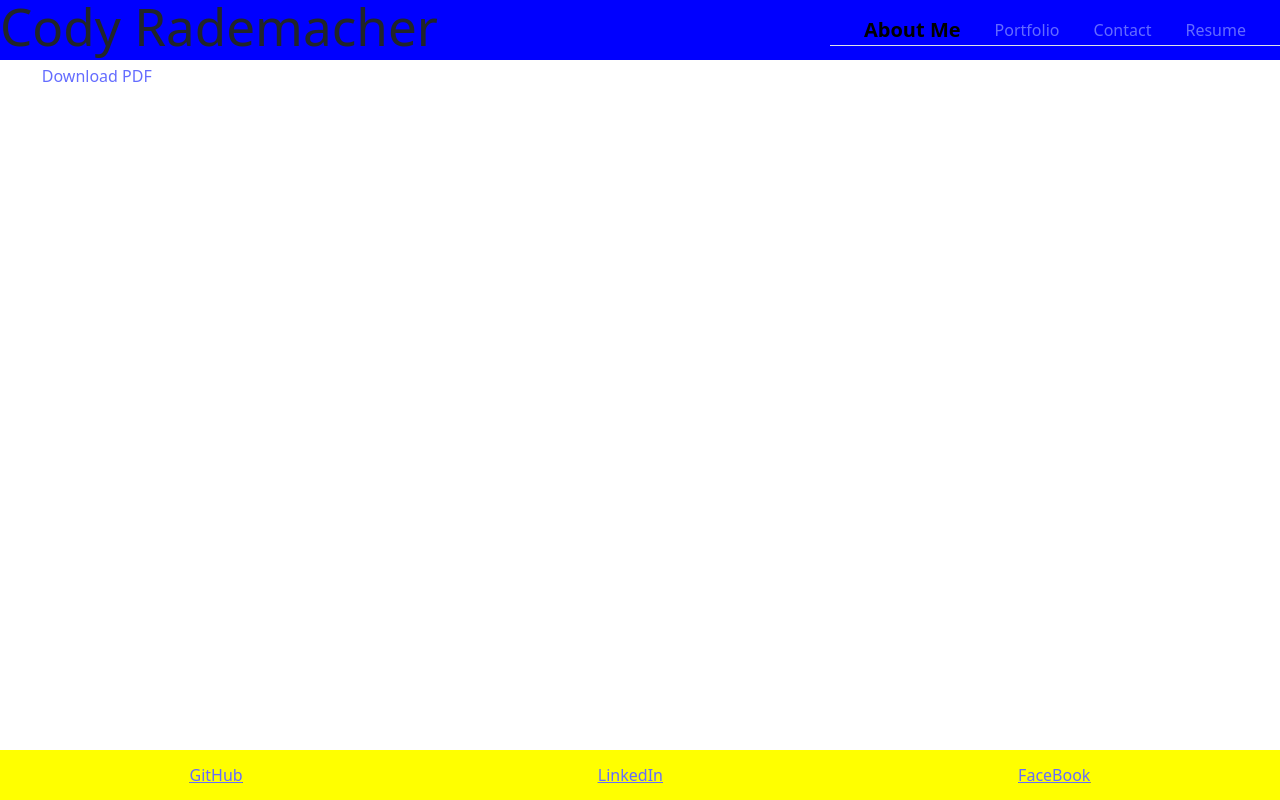
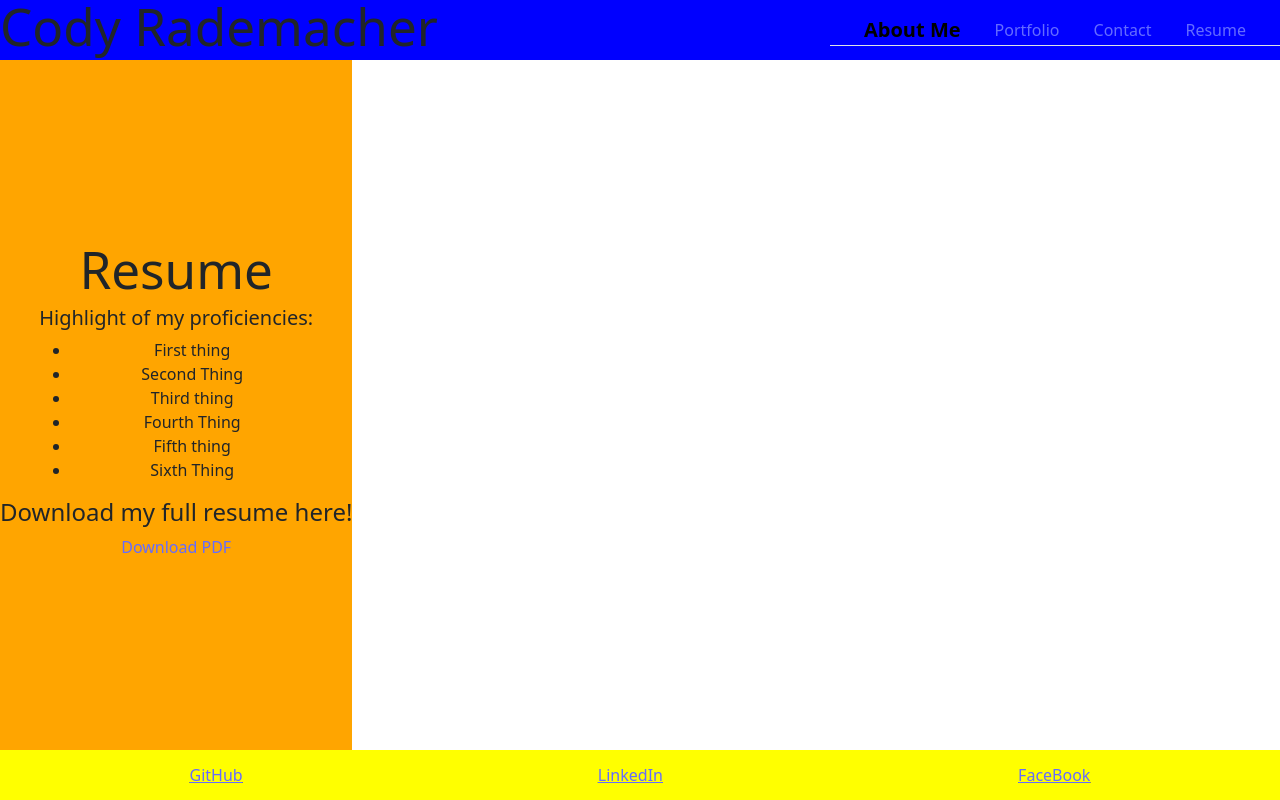
Before and after one commit to cprademacher/my-portfolio, a React (Vite) app: page /resume in a window 1280 px wide. Built offline with nearby package versions, Linux system fonts and the light colour scheme.

Commit message:
Added more content and styling

```diff
--- a/src/App.css
+++ b/src/App.css
@@ -73,6 +73,16 @@ body {
   color: black;
 }
 
+.resume-container {
+  height: 100vh;
+  width: 100%;
+  display: flex;
+  flex-direction: column;
+  justify-content: center;
+  align-items: center;
+  background-color: orange;
+}
+
 .footer-list {
   margin: 0;
   position: fixed;
--- a/src/pages/Resume.jsx
+++ b/src/pages/Resume.jsx
@@ -1,10 +1,26 @@
 export default function Resume() {
   return (
     <div className="resume-container">
-      <h1>Resume</h1>
-      <a href="src/assets/Resume-Software-Engineer.pdf" download>
-        Download PDF
-      </a>
+      <div>
+        <h1>Resume</h1>
+      </div>
+      <div className="proficiencies">
+        <h5>Highlight of my proficiencies:</h5>
+        <ul className="proficiencies-list">
+          <li className="proficiencies-item">First thing</li>
+          <li className="proficiencies-item">Second Thing</li>
+          <li className="proficiencies-item">Third thing</li>
+          <li className="proficiencies-item">Fourth Thing</li>
+          <li className="proficiencies-item">Fifth thing</li>
+          <li className="proficiencies-item">Sixth Thing</li>
+        </ul>
+      </div>
+      <div>
+        <h4>Download my full resume here!</h4>
+        <a href="src/assets/Resume-Software-Engineer.pdf" download>
+          Download PDF
+        </a>
+      </div>
     </div>
   );
 }
```
